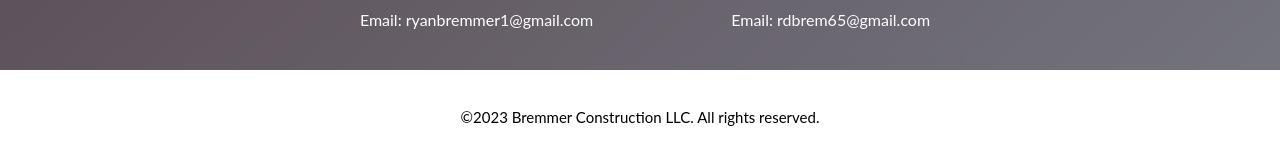
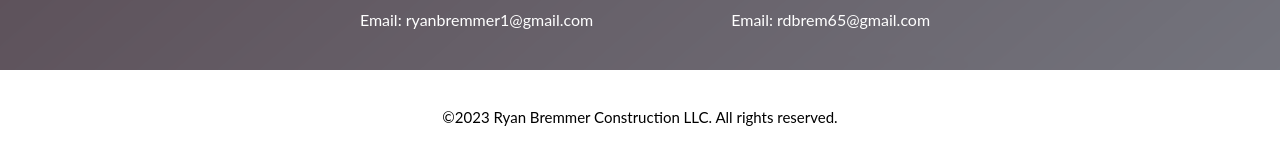
Before and after one commit to klynner33/bremmer-construction, a plain HTML site: page index.html in a window 1280 px wide. Shown: the part 1989-2150 px from the top of the page. Drawn offline with Linux system fonts and the light colour scheme.

Commit message:
Updated business name in footer

```diff
--- a/index.html
+++ b/index.html
@@ -67,7 +67,7 @@
       </section>
     </main>
     <footer>
-      <p>©2023 Bremmer Construction LLC. All rights reserved.</p>
+      <p>©2023 Ryan Bremmer Construction LLC. All rights reserved.</p>
     </footer>
 
   </body>
```
